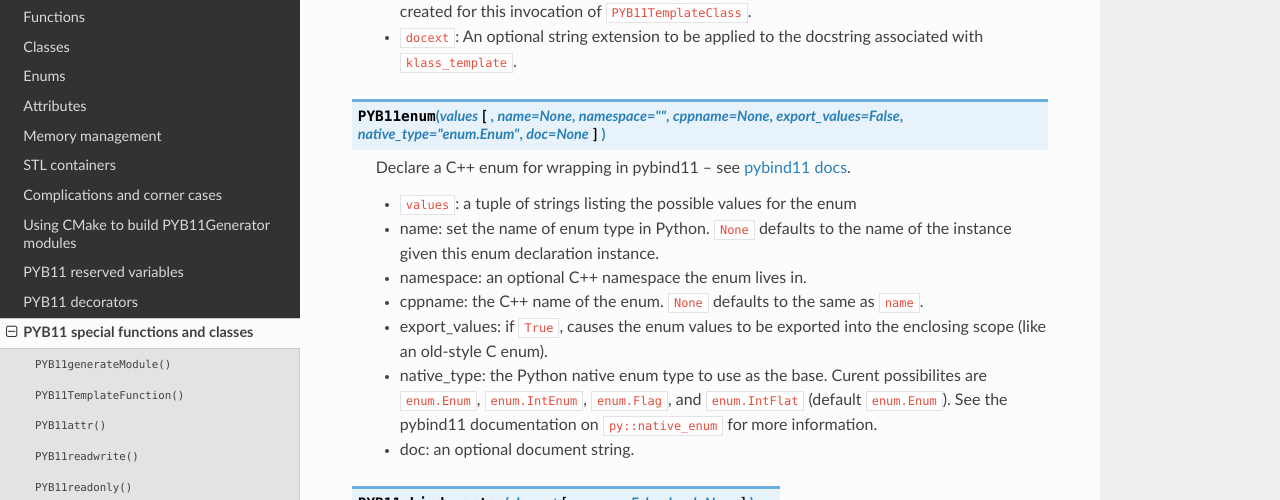
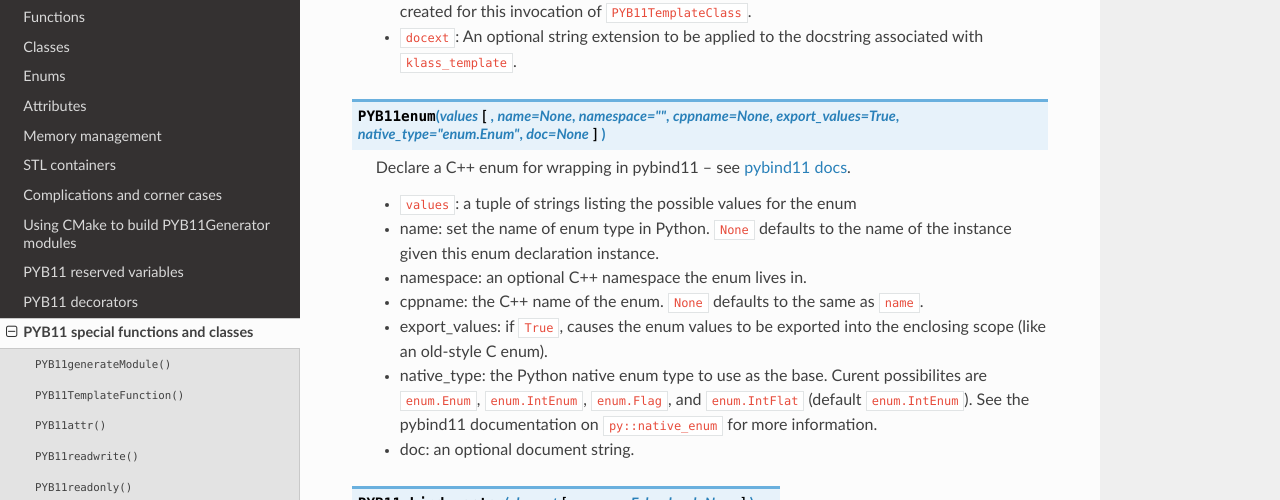
Before and after one commit to LLNL/PYB11Generator, a Sphinx documentation site: the page built from docs/PYB11functions.rst, in a window 1280 px wide and 900 px high, scrolled down 2701 px. Shown: the part 151-651 px from the top of the window. Built offline with Sphinx 7.4.7 and the Read the Docs theme 3.1.0, drawn with Linux system fonts in a browser that asks for light colours.

Commit message:
Defaulting export_values=True for enums

```diff
--- a/docs/PYB11functions.rst
+++ b/docs/PYB11functions.rst
@@ -128,7 +128,7 @@
   * ``docext``: An optional string extension to be applied to the docstring associated with ``klass_template``.
 
 .. #############################################################################
-.. py:function:: PYB11enum(values[, name=None, namespace="", cppname=None, export_values=False, native_type="enum.Enum", doc=None])
+.. py:function:: PYB11enum(values[, name=None, namespace="", cppname=None, export_values=True, native_type="enum.Enum", doc=None])
 
    Declare a C++ enum for wrapping in pybind11 -- see `pybind11 docs <https://pybind11.readthedocs.io/en/stable/classes.html#enumerations-and-internal-types>`_.
 
@@ -142,7 +142,7 @@
 
    * export_values: if ``True``, causes the enum values to be exported into the enclosing scope (like an old-style C enum).
 
-   * native_type: the Python native enum type to use as the base. Curent possibilites are ``enum.Enum``, ``enum.IntEnum``, ``enum.Flag``, and ``enum.IntFlat`` (default ``enum.Enum``).  See the pybind11 documentation on ``py::native_enum`` for more information.
+   * native_type: the Python native enum type to use as the base. Curent possibilites are ``enum.Enum``, ``enum.IntEnum``, ``enum.Flag``, and ``enum.IntFlat`` (default ``enum.IntEnum``).  See the pybind11 documentation on ``py::native_enum`` for more information.
 
    * doc: an optional document string.
 
```
Also changed, not shown: 1 other file.
